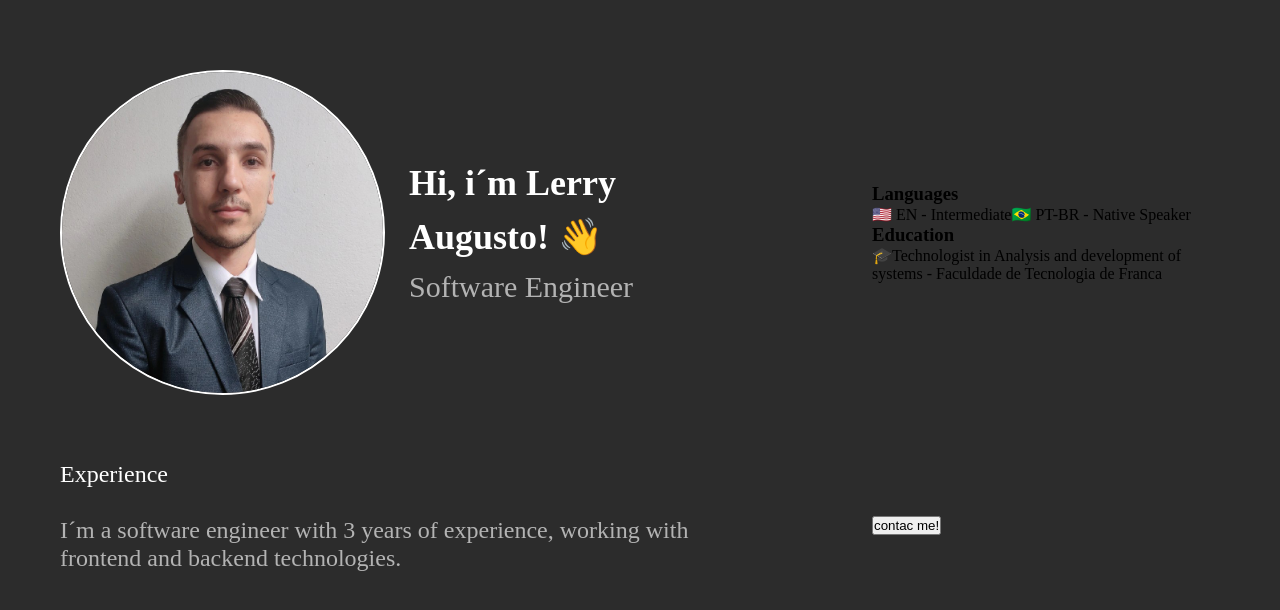
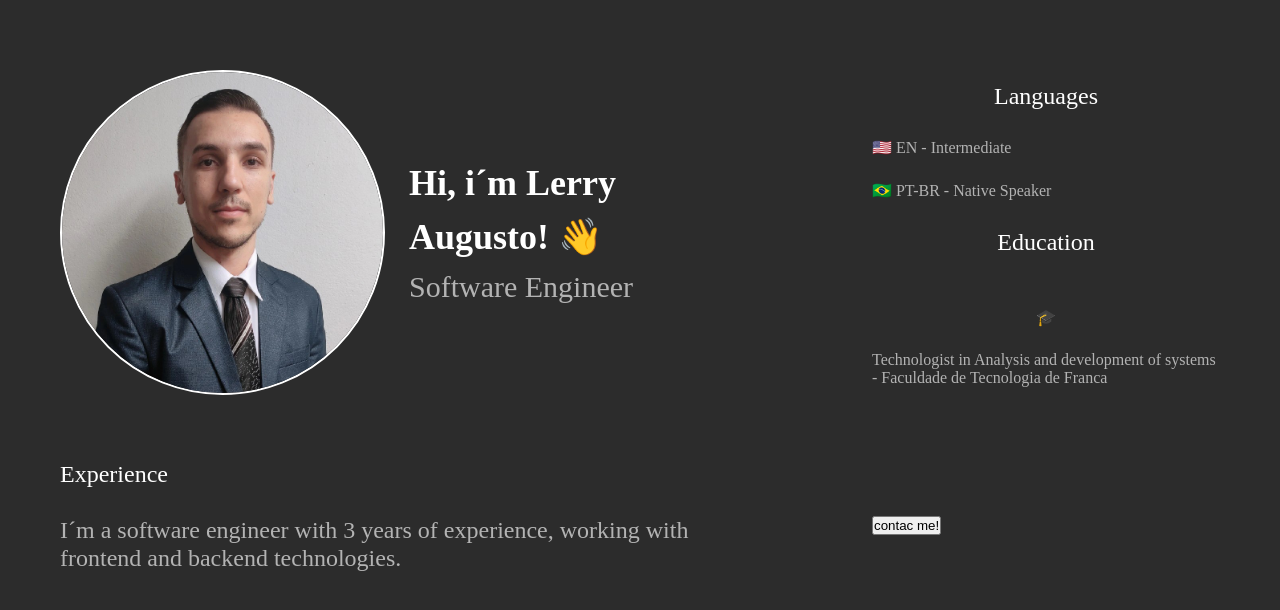
Before and after one commit to LerryGO/my-portfolio, a Next.js app: page / in a window 1280 px wide. Shown: the top 610 px of the page. Built offline with nearby package versions, Linux system fonts and the light colour scheme.

Commit message:
feat: information component added

```diff
--- /dev/null
+++ b/src/app/components/information/information.scss
@@ -0,0 +1,19 @@
+.infos{
+    display: flex;
+    flex-direction: column;
+    align-items: center;
+
+    gap: 24px;
+
+    .languages-info{
+        display: flex;
+        flex-direction: column;
+        gap: 24px;
+        width: 100%;
+        align-items: flex-start;
+    }
+
+    span {
+        color: var(--text-secondary);
+    }
+}
--- /dev/null
+++ b/src/app/components/information/information.tsx
@@ -0,0 +1,18 @@
+import { SectionTitle } from "../section-title/section-title"
+import "./information.scss"
+
+export function Info(){
+    return(
+        <div className="infos">
+        <SectionTitle text="Languages" />
+        <div className="languages-info">
+          <span>🇺🇸 EN - Intermediate</span>
+          <span>🇧🇷 PT-BR - Native Speaker</span>
+        </div>
+        <SectionTitle text="Education" />
+        <div className="educational-info"></div>
+        <span>🎓</span>
+        <span>Technologist in Analysis and development of systems - Faculdade de Tecnologia de Franca</span>
+      </div>
+    )
+}
--- a/src/app/page.tsx
+++ b/src/app/page.tsx
@@ -1,23 +1,14 @@
 import { Header } from "./components/header/header";
 import "./../styles/home.scss"
 import { Experience } from "./components/experience/experience";
+import { Info } from "./components/information/information";
 
 export default function Home() {
   return (
     <main className="container">
       <Header/>
       <Experience/>
-      <div className="infos">
-        <h3>Languages</h3>
-        <div className="languages-info">
-          <span>🇺🇸 EN - Intermediate</span>
-          <span>🇧🇷 PT-BR - Native Speaker</span>
-        </div>
-        <h3>Education</h3>
-        <div className="educational-info"></div>
-        <span>🎓</span>
-        <span>Technologist in Analysis and development of systems - Faculdade de Tecnologia de Franca</span>
-      </div>
+      <Info/>
       <div className="buttons">
         <div className="social"></div>
         <button>contac me!</button>
```
